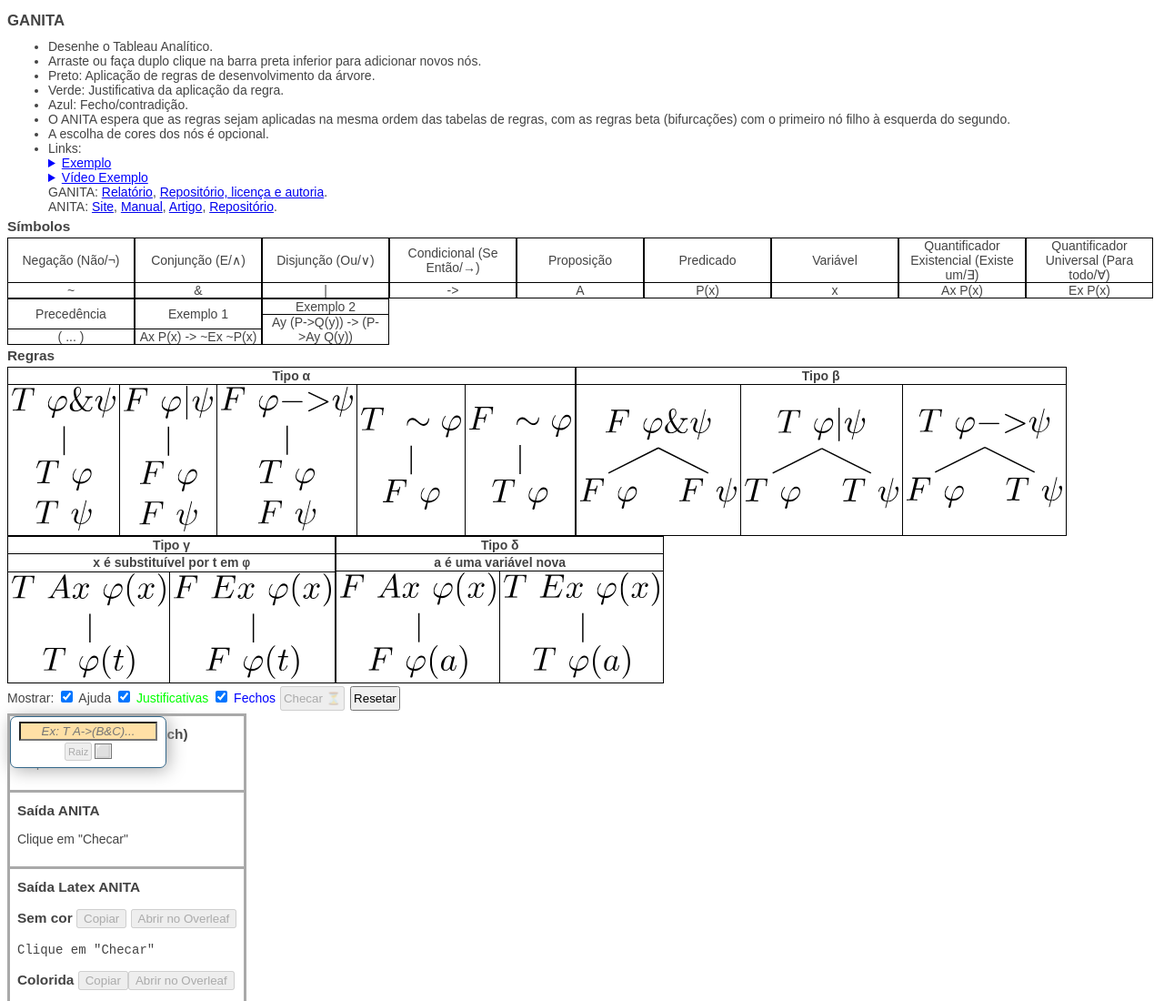
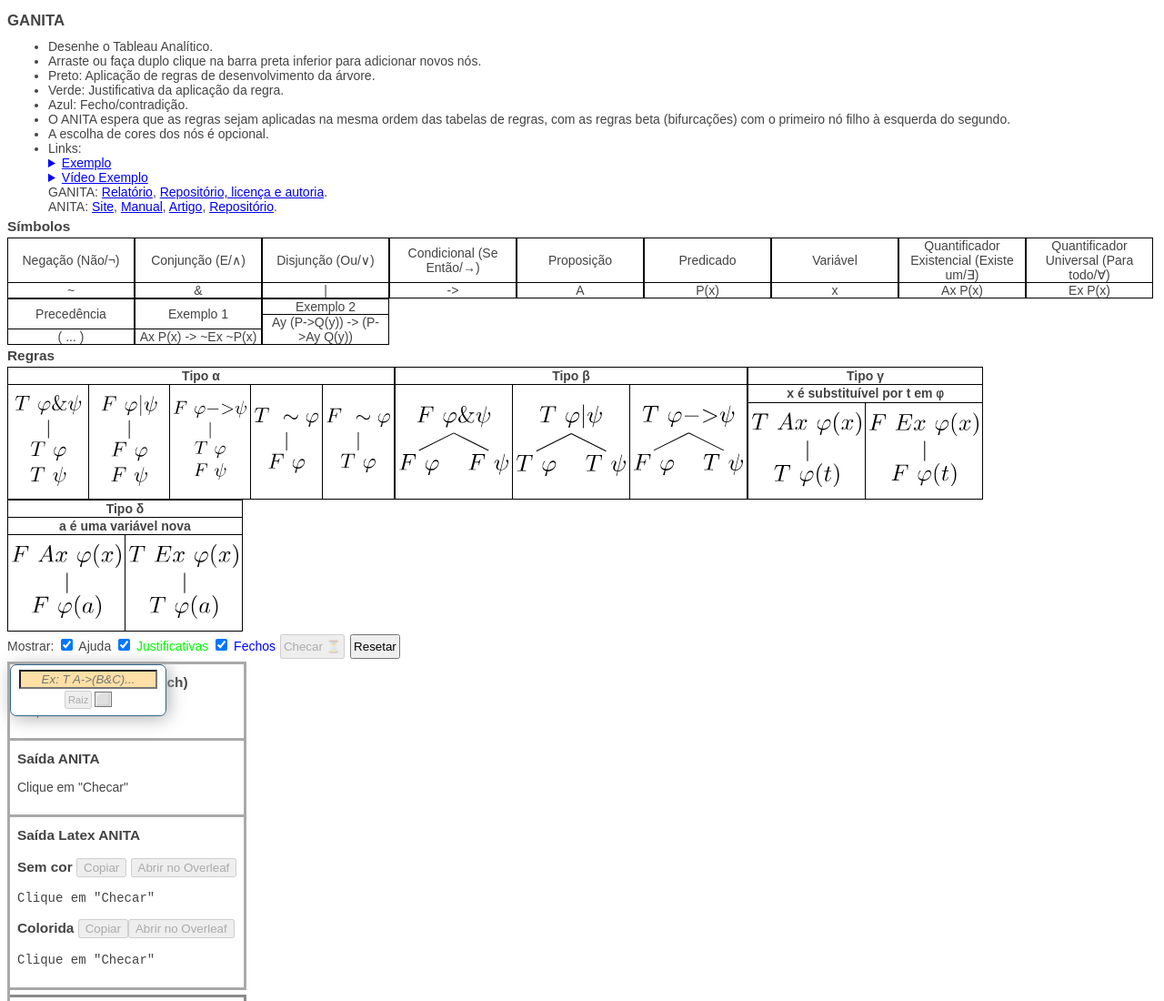
Before and after one commit to rardiol/ganita, a website built with webpack: page src/index.html in a window 1280 px wide. Shown: the top 1100 px of the page at 91% size. Built offline with nearby package versions, Linux system fonts and the light colour scheme; files whose address does not match are found by name; what @jsplumb/browser-ui, split.js would draw is missing.

Commit message:
ruletable set svg sizes

```diff
--- a/src/index.html
+++ b/src/index.html
@@ -159,19 +159,19 @@
                     </tr>
                 </thead>
                 <td class="formula">
-                    <img class="formulaimg" src="../svg/1.svg">
+                    <img class="formulaimg formulaimg1" width="80" height="100" src="../svg/1.svg">
                 </td>
                 <td class="formula">
-                    <img class="formulaimg" src="../svg/2.svg">
+                    <img class="formulaimg formulaimg1" width="80" height="100" src="../svg/2.svg">
                 </td>
                 <td class="formula">
-                    <img class="formulaimg" src="../svg/3.svg">
+                    <img class="formulaimg formulaimg1" width="80" height="100" src="../svg/3.svg">
                 </td>
                 <td class="formula">
-                    <img class="formulaimg" src="../svg/4.svg">
+                    <img class="formulaimg formulaimg2" width="70" height="100" src="../svg/4.svg">
                 </td>
                 <td class="formula">
-                    <img class="formulaimg" src="../svg/5.svg">
+                    <img class="formulaimg formulaimg2" width="70" height="100" src="../svg/5.svg">
                 </td>
             </table>
 
@@ -182,13 +182,13 @@
                     </tr>
                 </thead>
                 <td class="formula">
-                    <img class="formulaimg" src="../svg/6.svg">
+                    <img class="formulaimg formulaimg3" width="120" height="100" src="../svg/6.svg">
                 </td>
                 <td class="formula">
-                    <img class="formulaimg" src="../svg/7.svg">
+                    <img class="formulaimg formulaimg3" width="120" height="100" src="../svg/7.svg">
                 </td>
                 <td class="formula">
-                    <img class="formulaimg" src="../svg/8.svg">
+                    <img class="formulaimg formulaimg3" width="120" height="100" src="../svg/8.svg">
                 </td>
             </table>
 
@@ -203,10 +203,10 @@
                 </tr>
                 <tr>
                     <td class="formula">
-                        <img class="formulaimg" src="../svg/9.svg">
+                        <img class="formulaimg formulaimg4" width="120" height="100" src="../svg/9.svg">
                     </td>
                     <td class="formula">
-                        <img class="formulaimg" src="../svg/10.svg">
+                        <img class="formulaimg formulaimg4" width="120" height="100" src="../svg/10.svg">
                     </td>
                 </tr>
             </table>
@@ -223,10 +223,10 @@
                 </tr>
                 <tr>
                     <td class="formula">
-                        <img class="formulaimg" src="../svg/11.svg">
+                        <img class="formulaimg formulaimg4" width="120" height="100" src="../svg/11.svg">
                     </td>
                     <td class="formula">
-                        <img class="formulaimg" src="../svg/12.svg">
+                        <img class="formulaimg formulaimg4" width="120" height="100" src="../svg/12.svg">
                     </td>
                 </tr>
             </table>
```
